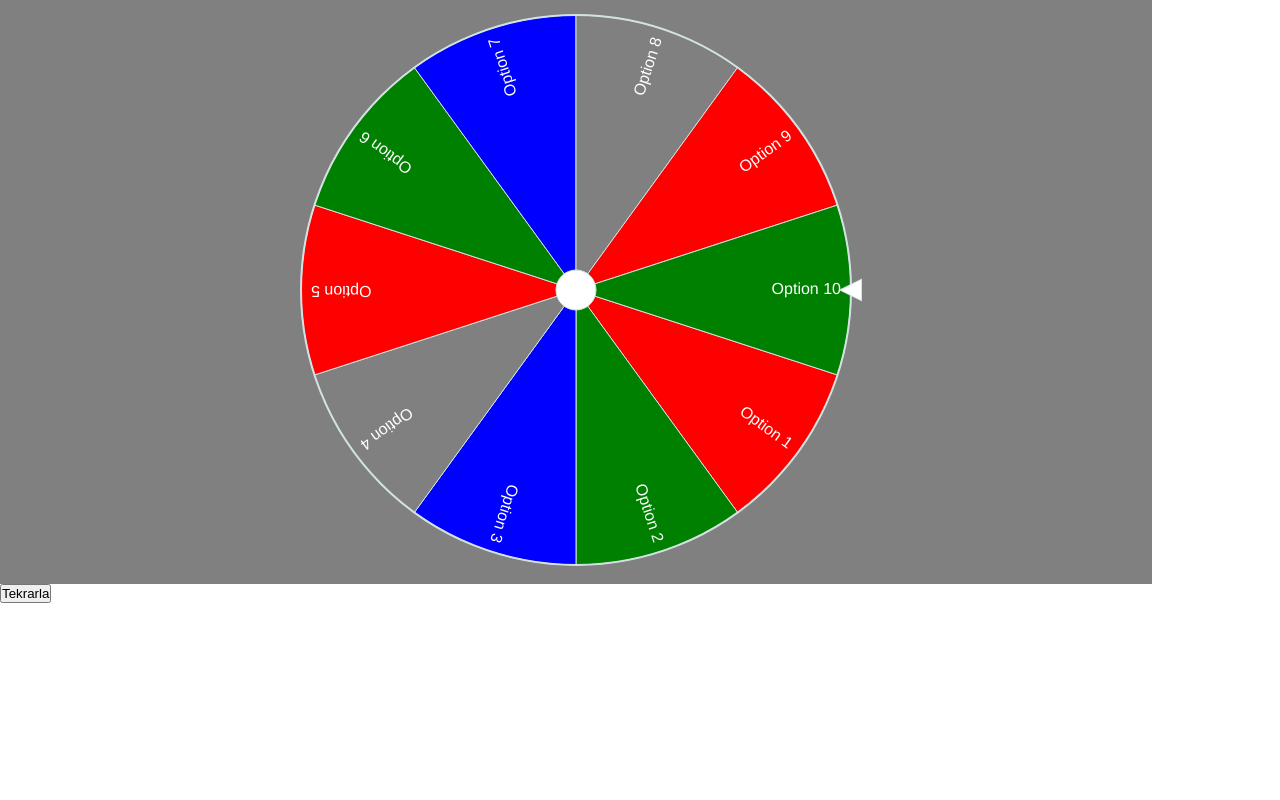
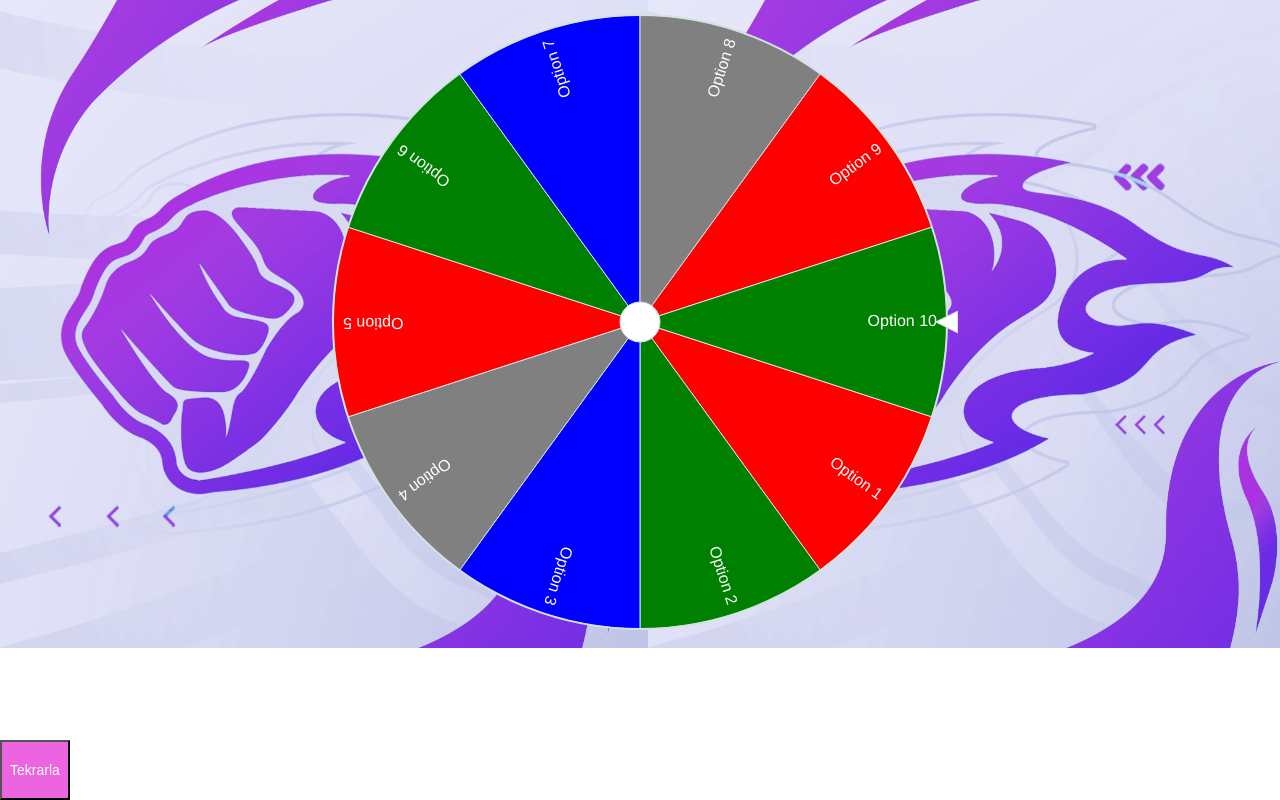
Before and after one commit to ArAnOzz/aranozz.github.io, a plain HTML site: page index.html in a window 1280 px wide. Drawn offline with Linux system fonts and the light colour scheme.

Commit message:
buton ve bg

```diff
--- a/index.html
+++ b/index.html
@@ -23,13 +23,18 @@
         }
 
         .widget-container {
-            width: 90%;
+            width: 100%;
             height: 100%;
             position: relative;
             top: 0px;
             left: 0px;
             overflow: hidden;
             background: gray;
+            background-repeat: no-repeat;
+            background-attachment: fixed;
+            background-position: center center;
+            background: url(back_ground.jpeg);
+            background-size: contain;
         }
 
         canvas {
@@ -45,6 +50,19 @@
     <div id="widgetContainer" class="widget-container">
         <canvas id="canvas"></canvas>
     </div>
+    <style>
+        button{
+             text-decoration: none;
+             background-color: rgb(237, 100, 225);
+             color: white;
+             padding: 20px 8px;
+             font-size: 14px;
+             position: absolute;
+            bottom: 0;
+            left: 0;
+
+        }
+    </style>
     <div>
         <button onclick="yenile();">Tekrarla</button>
     </div>
```
